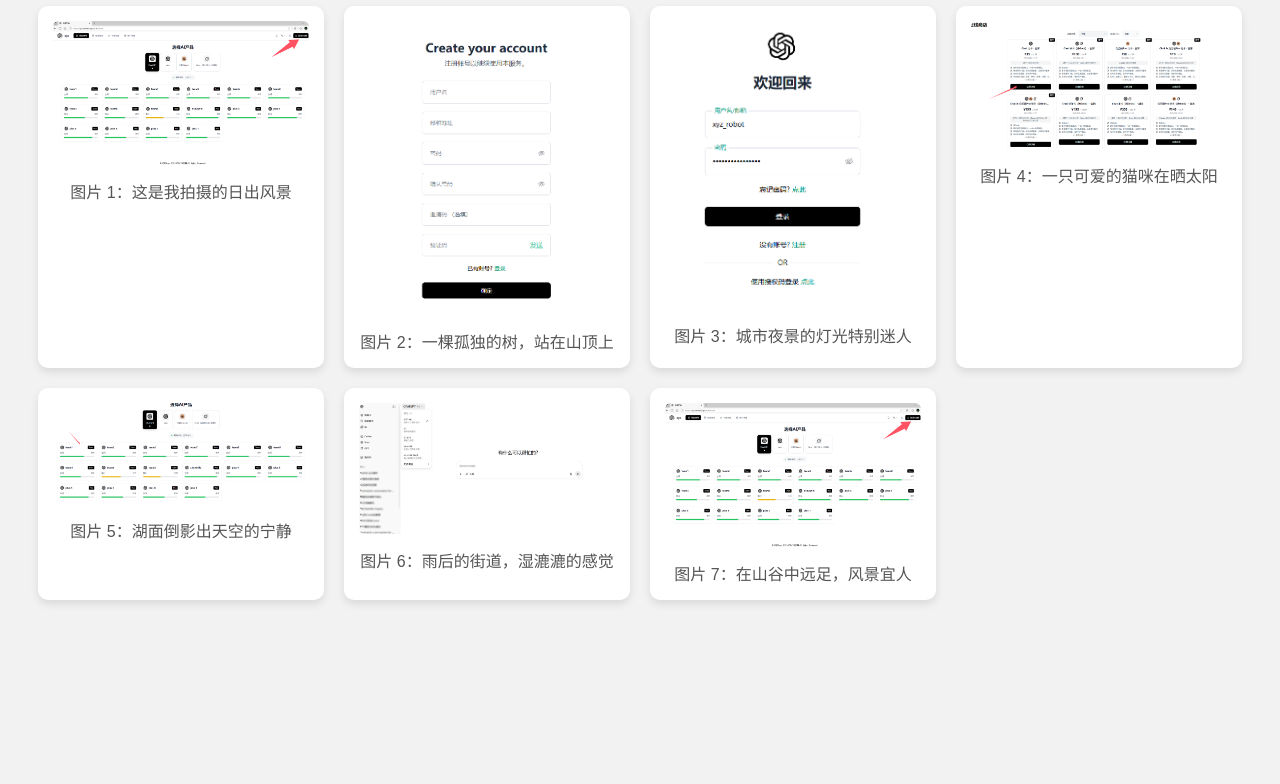
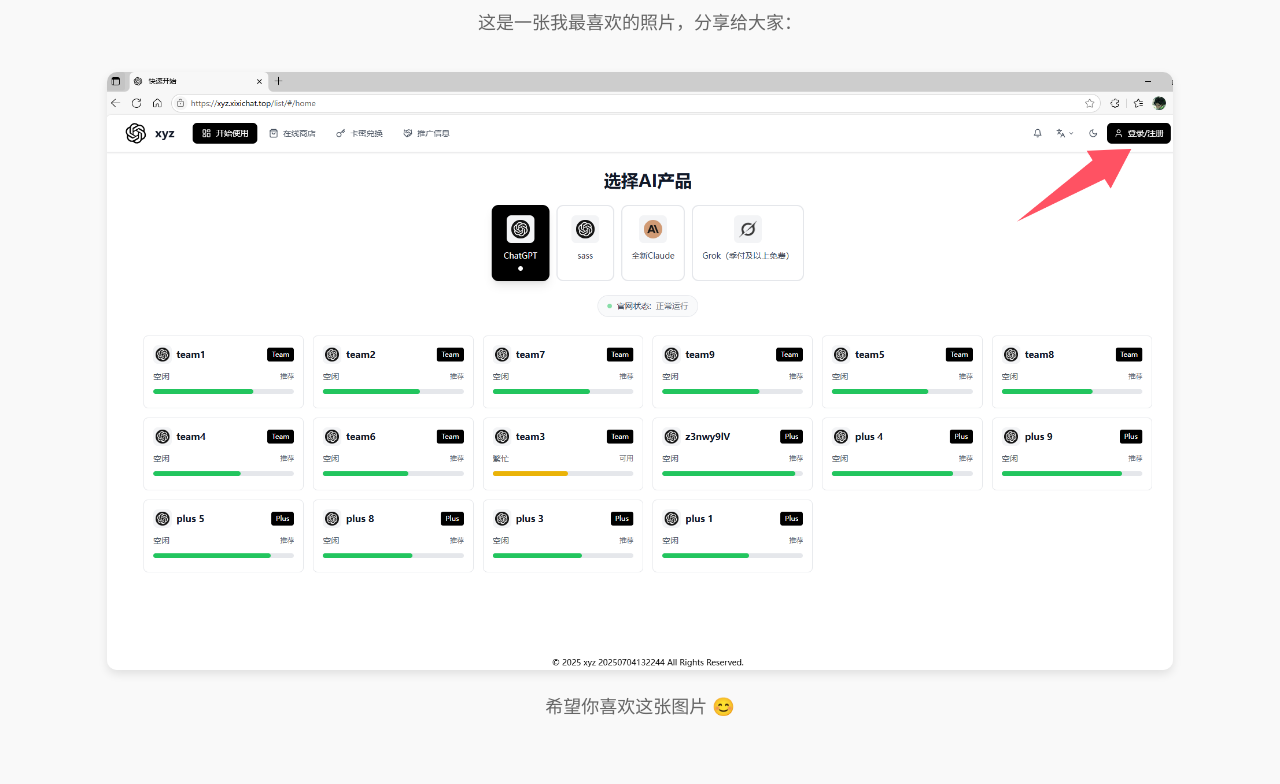
Before and after one commit to WaterHQH/xyz.github.io, a plain HTML site: page index.html in a window 1280 px wide. Shown: the part 129-913 px from the top of the page. Before the commit the page ends 800 px from the top, so only its background shows below. Drawn offline with Linux system fonts and the light colour scheme.

Commit message:
Add files via upload

```diff
--- a/index.html
+++ b/index.html
@@ -2,80 +2,38 @@
 <html lang="zh-CN">
 <head>
   <meta charset="UTF-8">
-  <title>我的图片画廊</title>
+  <title>我的个人图片</title>
   <style>
     body {
       font-family: Arial, sans-serif;
-      background-color: #f2f2f2;
-      padding: 30px;
+      background-color: #f9f9f9;
+      text-align: center;
+      padding: 40px;
     }
     h1 {
-      text-align: center;
       color: #333;
     }
-    .gallery {
-      display: grid;
-      grid-template-columns: repeat(auto-fit, minmax(280px, 1fr));
-      gap: 20px;
-      margin-top: 30px;
+    p {
+      font-size: 18px;
+      color: #666;
     }
-    .photo-card {
-      background: #fff;
-      padding: 15px;
+    img {
+      max-width: 90%;
+      height: auto;
+      margin-top: 20px;
       border-radius: 10px;
-      box-shadow: 0 4px 8px rgba(0,0,0,0.1);
-      text-align: center;
-    }
-    .photo-card img {
-      width: 100%;
-      height: auto;
-      border-radius: 6px;
-    }
-    .caption {
-      margin-top: 10px;
-      font-size: 16px;
-      color: #555;
+      box-shadow: 0 4px 10px rgba(0,0,0,0.1);
     }
   </style>
 </head>
 <body>
-  <h1>我的图片画廊</h1>
 
-  <div class="gallery">
-    <div class="photo-card">
-      <img src="1.png" alt="图片 1">
-      <div class="caption">图片 1：这是我拍摄的日出风景</div>
-    </div>
+  <h1>欢迎来到我的网页！</h1>
+  <p>这是一张我最喜欢的照片，分享给大家：</p>
 
-    <div class="photo-card">
-      <img src="2.png" alt="图片 2">
-      <div class="caption">图片 2：一棵孤独的树，站在山顶上</div>
-    </div>
+  <img src="1.png" alt="我的图片" />
 
-    <div class="photo-card">
-      <img src="2_1.png" alt="图片 3">
-      <div class="caption">图片 3：城市夜景的灯光特别迷人</div>
-    </div>
+  <p>希望你喜欢这张图片 😊</p>
 
-    <div class="photo-card">
-      <img src="4.png" alt="图片 4">
-      <div class="caption">图片 4：一只可爱的猫咪在晒太阳</div>
-    </div>
-
-    <div class="photo-card">
-      <img src="5.png" alt="图片 5">
-      <div class="caption">图片 5：湖面倒影出天空的宁静</div>
-    </div>
-
-    <div class="photo-card">
-      <img src="6.png" alt="图片 6">
-      <div class="caption">图片 6：雨后的街道，湿漉漉的感觉</div>
-    </div>
-
-    <div class="photo-card">
-      <img src="1.png" alt="图片 7">
-      <div class="caption">图片 7：在山谷中远足，风景宜人</div>
-    </div>
-  </div>
 </body>
 </html>
```
